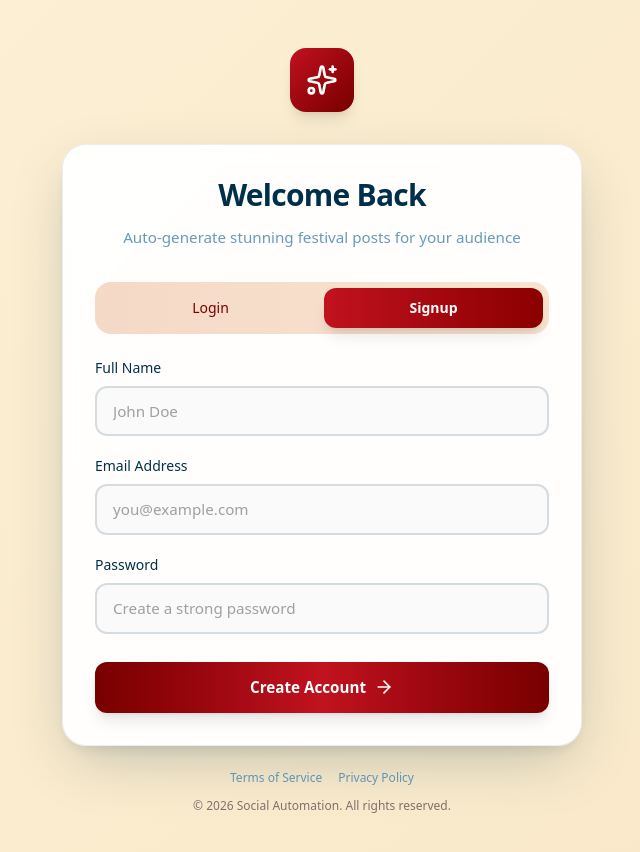
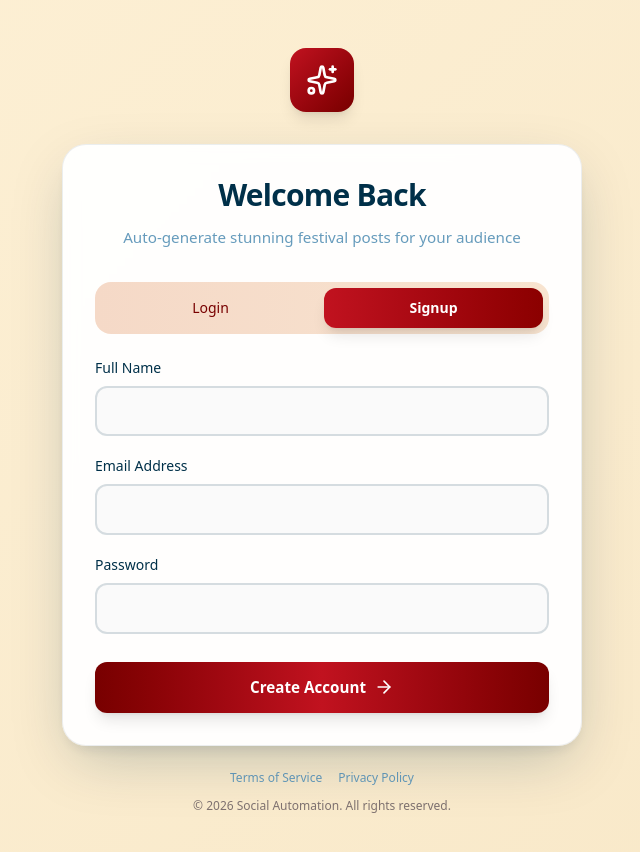
Before and after one commit to tanmay-8/Social-Media-Management-Platform, a React (Vite) app in the folder client/: page /signup in a window 1280 px wide. Shown: the top 852 px of the page, without its empty margins (318-958 px from the left). Built offline with nearby package versions, Linux system fonts and the light colour scheme; no server answers.

Commit message:
some fixes

```diff
--- a/client/src/pages/LoginPage.tsx
+++ b/client/src/pages/LoginPage.tsx
@@ -70,7 +70,6 @@ export const LoginPage = () => {
         <input
           id="email"
           type="email"
-          placeholder="you@example.com"
           className="rounded-xl border-2 border-[rgba(0,48,73,0.15)] bg-[#fafafa] px-4 py-3 text-[0.95rem] text-[#003049] placeholder:text-[#a0a0a0] transition-all focus:border-[#669bbc] focus:outline-none focus:ring-4 focus:ring-[#669bbc]/10 focus:bg-white"
           {...register('email', { required: 'Email is required' })}
         />
@@ -90,7 +89,6 @@ export const LoginPage = () => {
         <input
           id="password"
           type="password"
-          placeholder="Enter your password"
           className="rounded-xl border-2 border-[rgba(0,48,73,0.15)] bg-[#fafafa] px-4 py-3 text-[0.95rem] text-[#003049] placeholder:text-[#a0a0a0] transition-all focus:border-[#669bbc] focus:outline-none focus:ring-4 focus:ring-[#669bbc]/10 focus:bg-white"
           {...register('password', { required: 'Password is required' })}
         />
--- a/client/src/pages/SignupPage.tsx
+++ b/client/src/pages/SignupPage.tsx
@@ -58,7 +58,6 @@ export const SignupPage = () => {
         <label htmlFor="name" className="text-sm font-medium text-[#003049]">Full Name</label>
         <input
           id="name"
-          placeholder="John Doe"
           className="rounded-xl border-2 border-[rgba(0,48,73,0.15)] bg-[#fafafa] px-4 py-3 text-[0.95rem] text-[#003049] placeholder:text-[#a0a0a0] transition-all focus:border-[#669bbc] focus:outline-none focus:ring-4 focus:ring-[#669bbc]/10 focus:bg-white"
           {...register('name', { required: 'Name is required' })}
         />
@@ -75,7 +74,6 @@ export const SignupPage = () => {
         <input
           id="email"
           type="email"
-          placeholder="you@example.com"
           className="rounded-xl border-2 border-[rgba(0,48,73,0.15)] bg-[#fafafa] px-4 py-3 text-[0.95rem] text-[#003049] placeholder:text-[#a0a0a0] transition-all focus:border-[#669bbc] focus:outline-none focus:ring-4 focus:ring-[#669bbc]/10 focus:bg-white"
           {...register('email', { required: 'Email is required' })}
         />
@@ -92,7 +90,6 @@ export const SignupPage = () => {
         <input
           id="password"
           type="password"
-          placeholder="Create a strong password"
           className="rounded-xl border-2 border-[rgba(0,48,73,0.15)] bg-[#fafafa] px-4 py-3 text-[0.95rem] text-[#003049] placeholder:text-[#a0a0a0] transition-all focus:border-[#669bbc] focus:outline-none focus:ring-4 focus:ring-[#669bbc]/10 focus:bg-white"
           {...register('password', { required: 'Password is required' })}
         />
```
